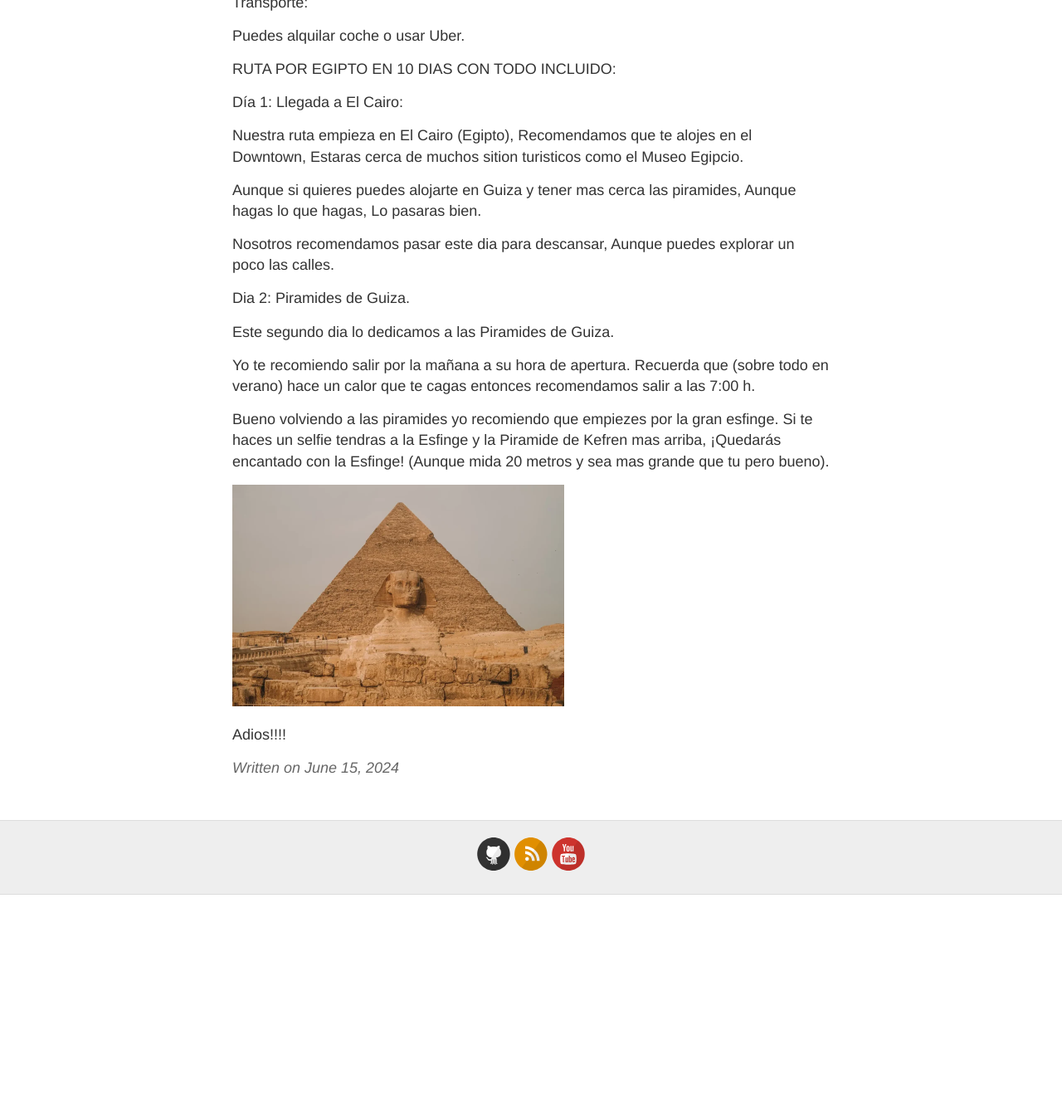
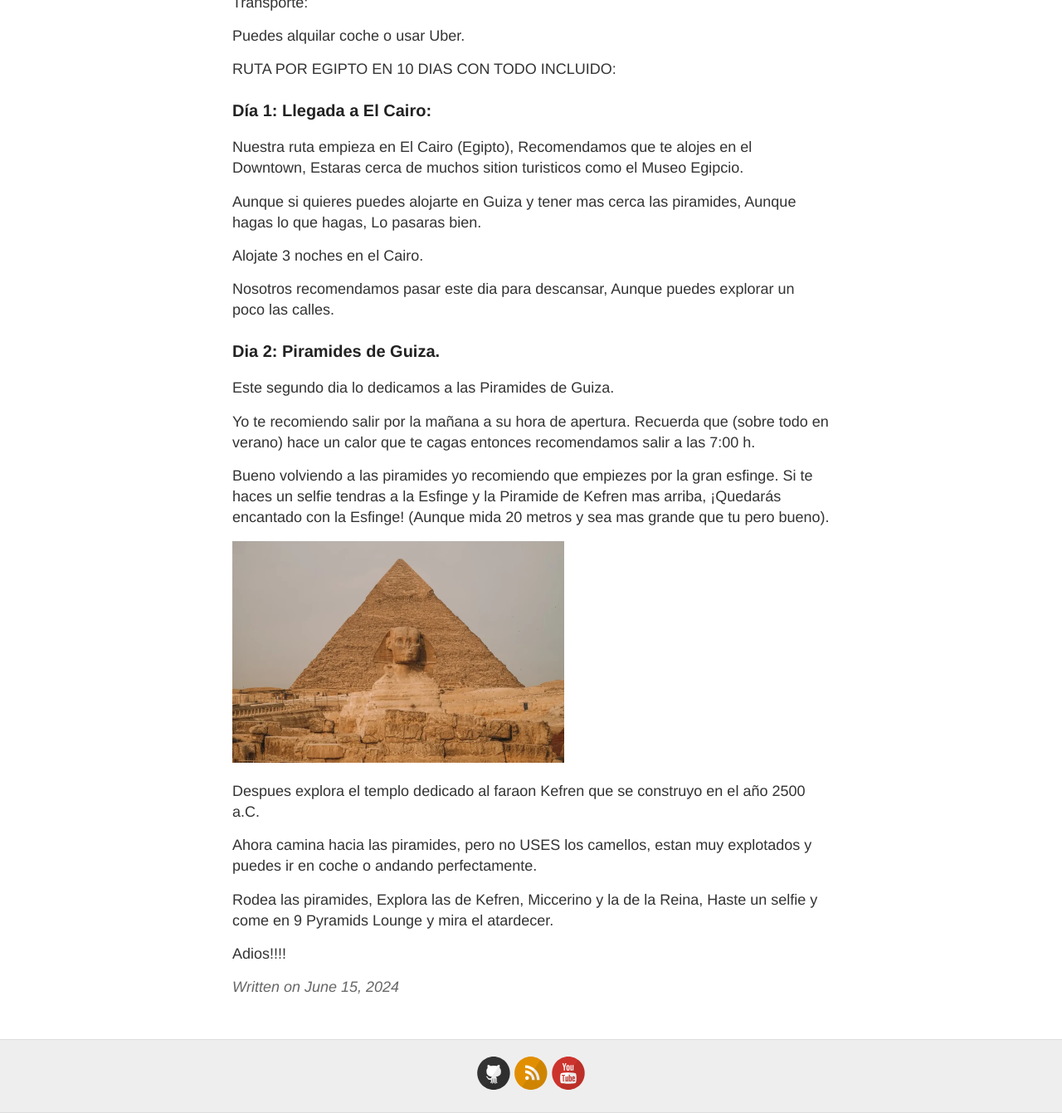
Before and after one commit to TogekissTube/togekisstube.github.io, a Jekyll site: the page built from _posts/2024-06-15-Itinerario-10-dias-por-Egipto.md, in a window 1280 px wide and 1400 px high, scrolled down 597 px, cut to the strip 59-1400 px from the top of the window. Shown: the whole strip at 83% size. Built offline with Jekyll 4.4.1, drawn with Linux system fonts in a browser that asks for light colours; before the commit the page ends 1734 px from its top, so only the background shows below that.

Commit message:
Update Web

```diff
--- a/_posts/2024-06-15-Itinerario-10-dias-por-Egipto.md
+++ b/_posts/2024-06-15-Itinerario-10-dias-por-Egipto.md
@@ -17,15 +17,17 @@ Puedes alquilar coche o usar Uber.
 
 RUTA POR EGIPTO EN 10 DIAS CON TODO INCLUIDO:
 
-Día 1: Llegada a El Cairo:
+### Día 1: Llegada a El Cairo:
 
 Nuestra ruta empieza en El Cairo (Egipto), Recomendamos que te alojes en el Downtown, Estaras cerca de muchos sition turisticos como el Museo Egipcio.
 
 Aunque si quieres puedes alojarte en Guiza y tener mas cerca las piramides, Aunque hagas lo que hagas, Lo pasaras bien.
 
+Alojate 3 noches en el Cairo.
+
 Nosotros recomendamos pasar este dia para descansar, Aunque puedes explorar un poco las calles.
 
-Dia 2: Piramides de Guiza.
+### Dia 2: Piramides de Guiza.
 
 Este segundo dia lo dedicamos a las Piramides de Guiza.
 
@@ -36,4 +38,12 @@ Piramide de Kefren mas arriba, ¡Quedarás encantado con la Esfinge! (Aunque mid
 
 <img src="{{ site.baseurl }}/images/Egipto2.jpg" style="width: 400px;"/>
 
+Despues explora el templo dedicado al faraon Kefren que se construyo en el año 2500 a.C.
+
+Ahora camina hacia las piramides, pero no USES los camellos, estan muy explotados y puedes ir en coche o andando perfectamente.
+
+Rodea las piramides, Explora las de Kefren, Miccerino y la de la Reina, Haste un selfie y come en 9 Pyramids Lounge y mira el atardecer.
+
+
+
 Adios!!!!
```
